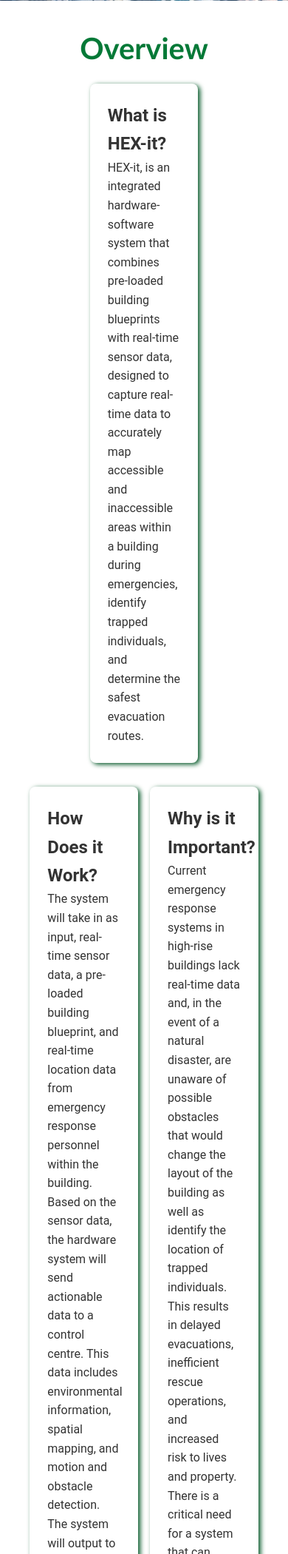
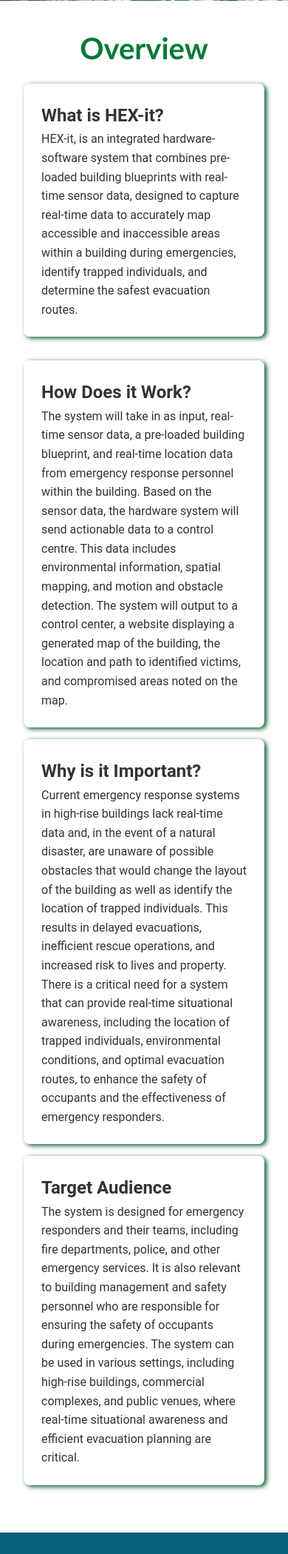
Before and after one commit to TaraHenry/HEX-it_Blog, a Flask app: page / in a window 390 px wide. Shown: the part 923-3023 px from the top of the page at 74% size. Run offline with Flask 3, Linux system fonts and the light colour scheme.

Commit message:
Updated styles.css (card sizing for mobile)

```diff
--- a/static/styles.css
+++ b/static/styles.css
@@ -512,7 +512,7 @@ h1 {
     .card {
         max-width: 80%;
     }
-    .f-card, .a-card {
+    .f-card, .a-card ,.o-card{
         max-width: 100%;
     }
 }
```
